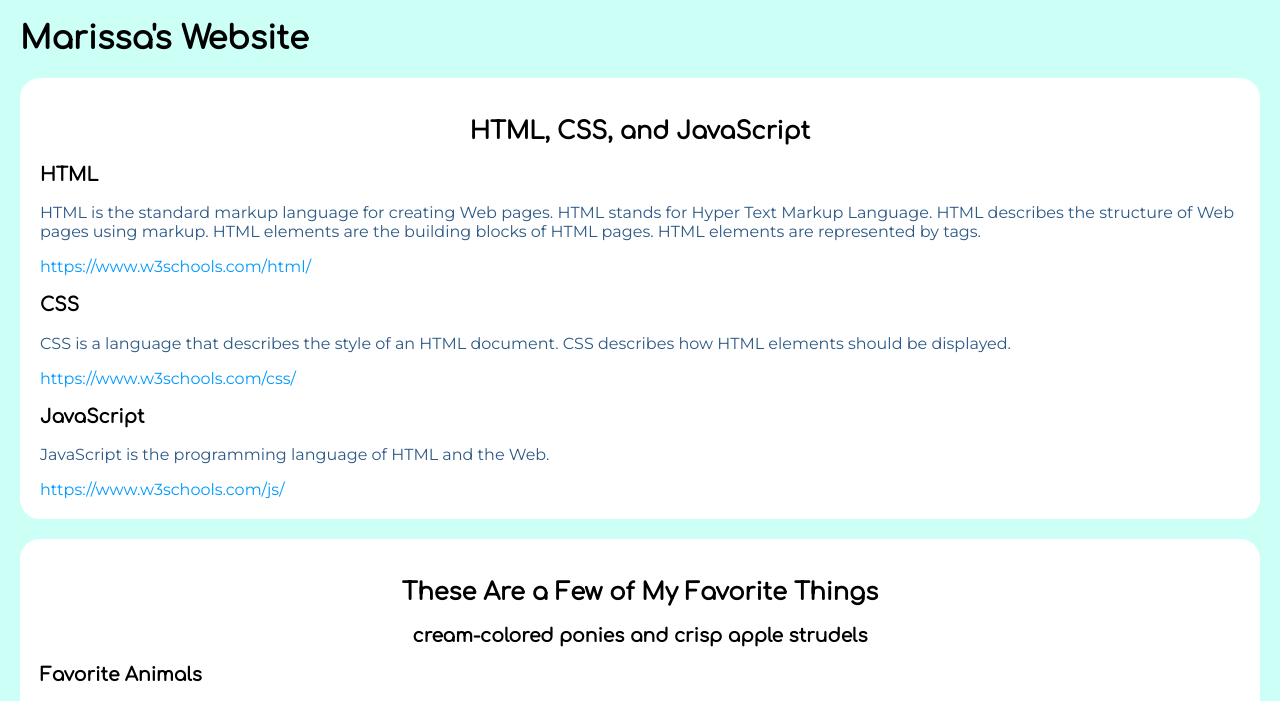
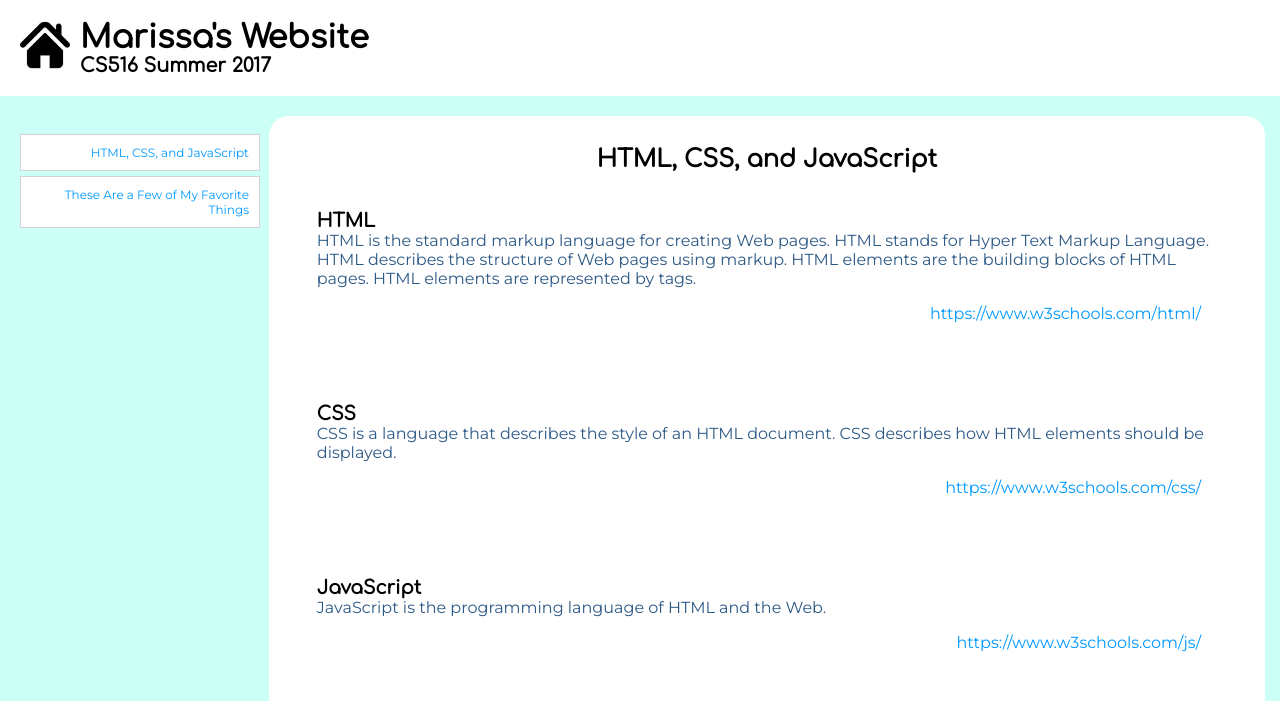
Before and after one commit to CS516/html-and-css-activity-marissa, a PHP site: page / in a window 1280 px wide. Shown: the top 701 px of the page. Run offline with PHP 8.4, Linux system fonts and the light colour scheme; some web fonts are replaced.

Commit message:
Added layout

```diff
--- a/index.html
+++ b/index.html
@@ -6,9 +6,20 @@
     <link href="style.css" rel="stylesheet" type="text/css" />
 </head>
 <body>
-    <header>
+    <header id="page-header">
+    	<a href="#">
+    		<img id="icon" alt="icon" src="home-icon.jpg" />
+    	</a>
         <h1>Marissa's Website</h1>
+        <h2>CS516 Summer 2017</h2>
+            <nav id="sidenav">
+		<ul>
+			<li><a href="#html-css-js">HTML, CSS, and JavaScript</a></li>
+			<li><a href="#favorites">These Are a Few of My Favorite Things</a></li>
+		</ul>
+	</nav>
     </header>
+
 	<article id="html-css-js">
 		<h2>HTML, CSS, and JavaScript</h2>
 		<section id="html">
@@ -37,10 +48,7 @@
 		</section>
 	</article>
 	<article id="favorites">
-        <header>
 		<h2>These Are a Few of My Favorite Things</h2>
-                <h3>cream-colored ponies and crisp apple strudels</h3>
-        </header>
 		<section>
 			<h3>Favorite Animals</h3>
 			<ul class="image-grid">
@@ -100,7 +108,7 @@ public class HelloWorld
 			</table>
 		</section>
 	</article>
-    <footer>
+    <footer id="page-footer">
         <p>&copy; Marissa Schmidt 2017</p>
     </footer>
 </body>
--- /dev/null
+++ b/layout.css
@@ -0,0 +1,59 @@
+#page-header {
+	background-color: white;
+	margin: 0px;
+	padding: 20px;
+}
+#page-header h1, #page-header h2 {
+	margin-left: 60px;
+}
+
+#page-header > h2 {
+	font-size: 1.2em;
+}
+
+#page-header #icon {
+	width: 50px;
+	position: absolute;
+}
+
+#sidenav ul {
+	list-style-type: none;
+}
+
+#sidenav ul > li {
+	padding: 10px;
+	margin-bottom: 5px;
+	text-align: right;
+	background-color: white;
+	border: 1px solid lightgray;
+	font-size: .75em;
+}
+
+/* Responsive Layout */
+@media screen and (min-width:600px) {
+  #sidenav {
+  	margin-top: 50px;
+    float: left;
+    width: 20%;
+    margin-left: 0px;
+	padding-left: 0px;
+  }
+  body > article {
+    margin-left: 21%;
+  }
+}
+
+@media screen and (max-width:599px) {
+  #sidenav {
+  	text-align: right;
+  	margin: 20px 0px 0px 0px;
+  	padding: 0px;
+  }
+  #sidenav li {
+    display: inline-block;
+  }
+}
+
+#page-footer {
+	clear: both;
+}
--- a/style.css
+++ b/style.css
@@ -1,25 +1,51 @@
+@import url('layout.css');
 @import url('https://fonts.googleapis.com/css?family=Fredericka+the+Great|Comfortaa|Montserrat');
+
+/*
+  Light Teal: #ccfff5;
+  Blue Gray: #2d5986;
+  Purple: #9900cc;
+
+  Link Blue: #0099ff;
+  Light Blue: #e6f5ff;
+ */
+
+*, html {
+	box-sizing: border-box;
+	margin: 0px;
+	padding: 0px;
+}
+
+/* HTML5 Block Elements */
+article, aside, details, footer, header, hgroup, menu, nav, section {
+	display: block;
+	margin: 8px;
+	padding: 8px;
+}
 
 body {
 	background-color: #ccfff5;
     font-family: 'Montserrat', sans-serif;
-	margin: 20px;
-}
-
-article {
-	display: block;
-	background-color: white;
-	border-radius: 20px;
-	padding: 20px;
-	margin-bottom: 20px;
 }
 
 h1, h2, h3, h4, h5, h6 {
     font-family: 'Comfortaa', cursive;
 }
 
-h2, header > h3 {
+article > h2 {
 	text-align: center;
+}
+
+section, article {
+	background-color: white;
+	border-radius: 20px;
+	padding: 30px 20px 20px 20px;
+	margin-bottom: 15px;
+}
+
+article {
+	margin-top: 20px;
+	margin-right: 15px;
 }
 
 p, li {
@@ -35,20 +61,15 @@ a {
 	color: #0099ff;
 }
 
-ul.image-grid {
+/* Favorite Animal Image Grid */
+.image-grid {
 	padding-left: 0px;
+	list-style-type: none;
 }
 
 .image-grid > li {
-	list-style-type: none;
 	margin: 20px;
-	display: inline;
-}
-
-.image-grid figure {
 	display: inline-block;
-	height: 20px;
-	margin: 0px;
 }
 
 .image-grid img {
@@ -64,14 +85,10 @@ pre {
 	background-color: #e6f5ff;
 	border: 2px solid gray;
 	border-radius: 5px;
-	padding: 20px;
 	margin: auto;
+	padding: 8px;
 	width: 50%;
-	overflow: scroll;
-}
-
-table {
-	margin-left: 20px;
+	overflow: auto;
 }
 
 thead {
@@ -80,16 +97,12 @@ thead {
 	color: white;
 }
 
-tbody {
-	background-color: white;
-}
-
 table, tr, td, th {
 	border: 2px solid gray;
 	border-collapse: collapse;
 	padding: 10px;
 }
 
-body > footer {
+footer {
 	text-align: right;
 }
```
Also changed, not shown: home-icon.jpg (added). Lines whose indentation alone changed are shown as unchanged.
